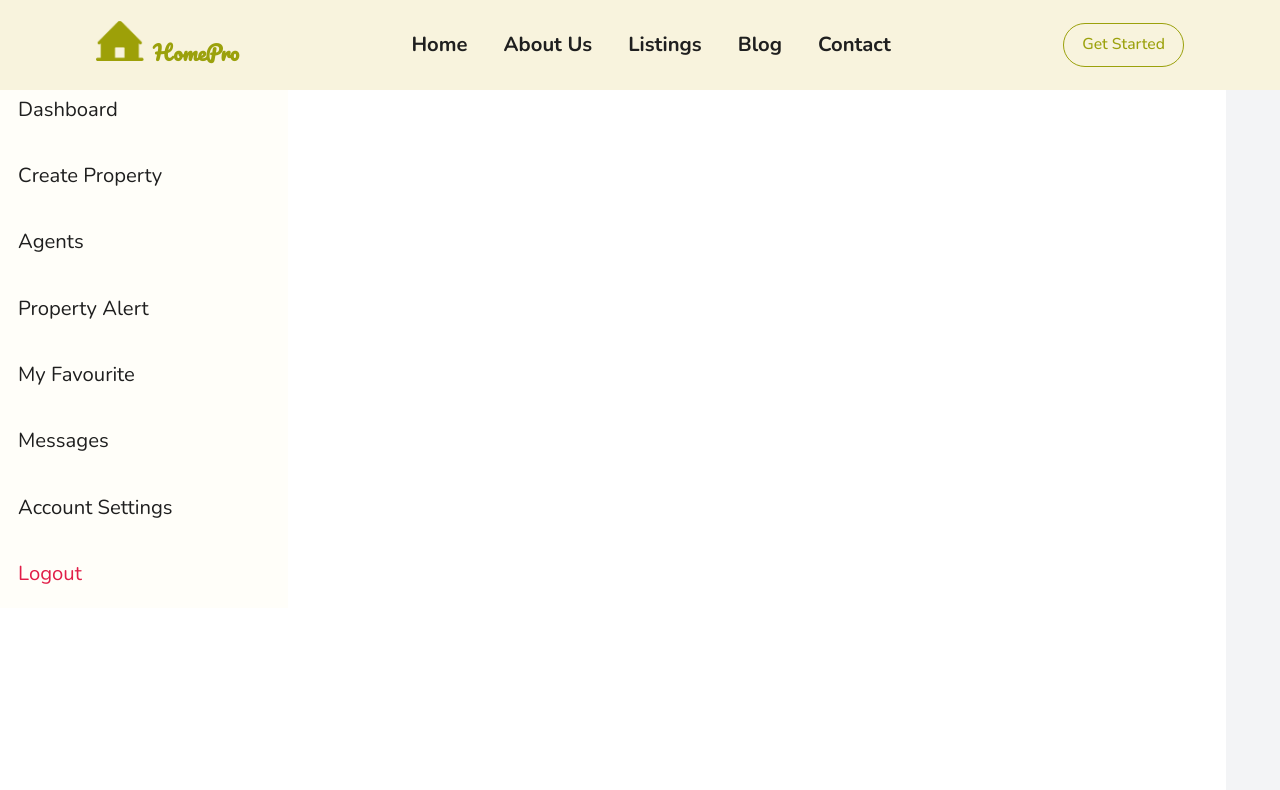
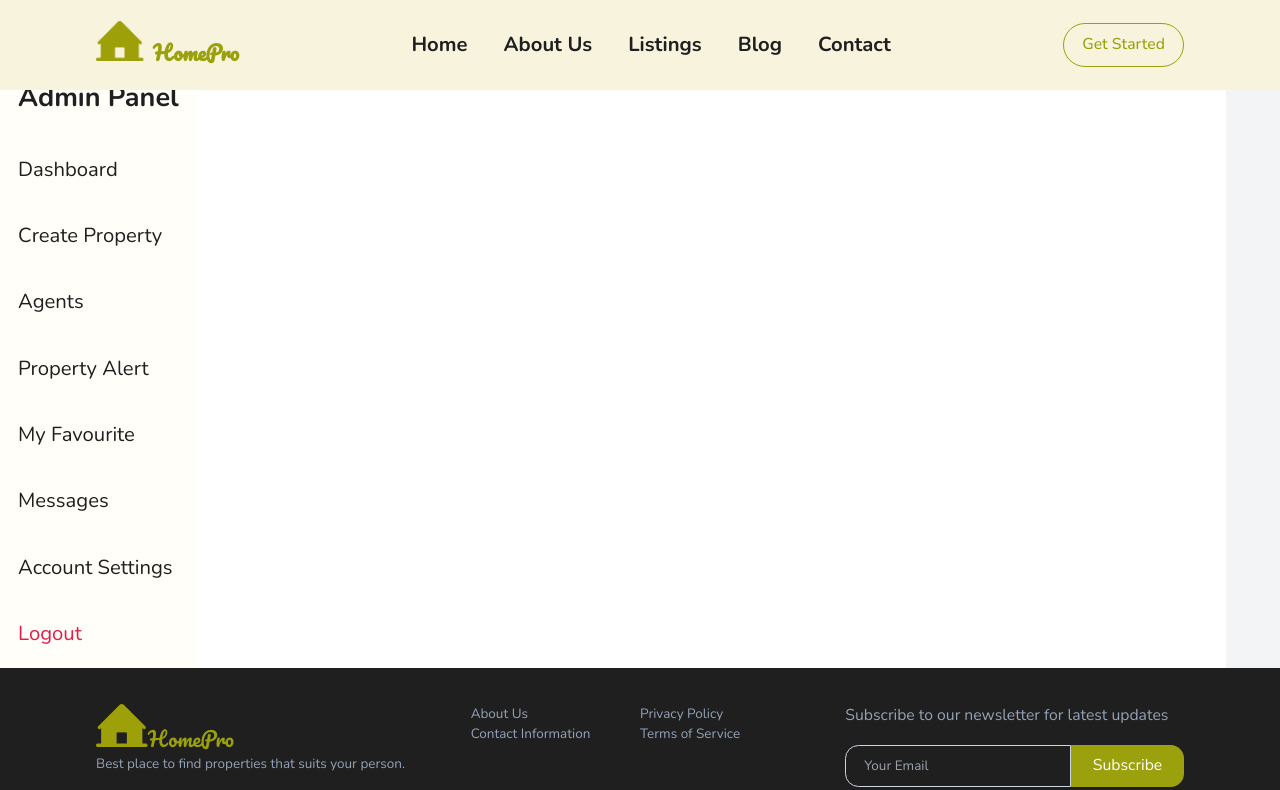
Before and after one commit to Blard-omu/homepro, a React (Vite) app: page /admin in a window 1280 px wide. Shown: the top 790 px of the page. Built offline with nearby package versions, Linux system fonts and the light colour scheme; no server answers.

Commit message:
.env ignored

```diff
--- a/src/components/dashboard/admin/AdminLayout.jsx
+++ b/src/components/dashboard/admin/AdminLayout.jsx
@@ -5,11 +5,11 @@ import { Outlet } from "react-router-dom";
 
 const AdminLayout = () => {
   return (
-    <div className="flex justify-between min-h-screen">
-      <div className="z-30 min-w-3/9">
+    <div className="flex justify-between">
+      <div className="z-30">
       <SideNav />
       </div>
-      <div className="overflow-auto  p-6 bg-gray-100">
+      <div className="overflow-y-auto  p-6 bg-gray-100">
         <Outlet />
       </div>
     </div>
--- a/src/components/dashboard/admin/AdminSideNav.jsx
+++ b/src/components/dashboard/admin/AdminSideNav.jsx
@@ -1,7 +1,6 @@
 import React from "react";
 import { Link } from "react-router-dom";
 import { useAuth } from "../../../contexts/AuthContext";
-import UserAvatar from "../../helpers/UserAvatar";
 import { useNavigate } from "react-router-dom";
 
 const AdminSideNav = () => {
@@ -13,7 +12,12 @@ const AdminSideNav = () => {
     navigate("/")
   }
   return (
-    <aside className="w-64 text-[#1F1F1F] min-h-[50vh] bg-[#FFFEF9]">
+    <aside className=" text-[#1F1F1F] min-h-[50vh] bg-[#FFFEF9]">
+      <div className="flex justify-between items-center mb-4 full bg-slate-400">
+        <h1 className="text-[#1F1F1F] text-[28px] font-[Avenir LT Std]">
+          Admin Panel
+        </h1>
+      </div>
       <div className="p-4 text-2xl font-bold">Admin Panel</div>
       <nav>
         <ul>
```
Also changed, not shown: 1 other file (tests, documents, lock files or other folders).
